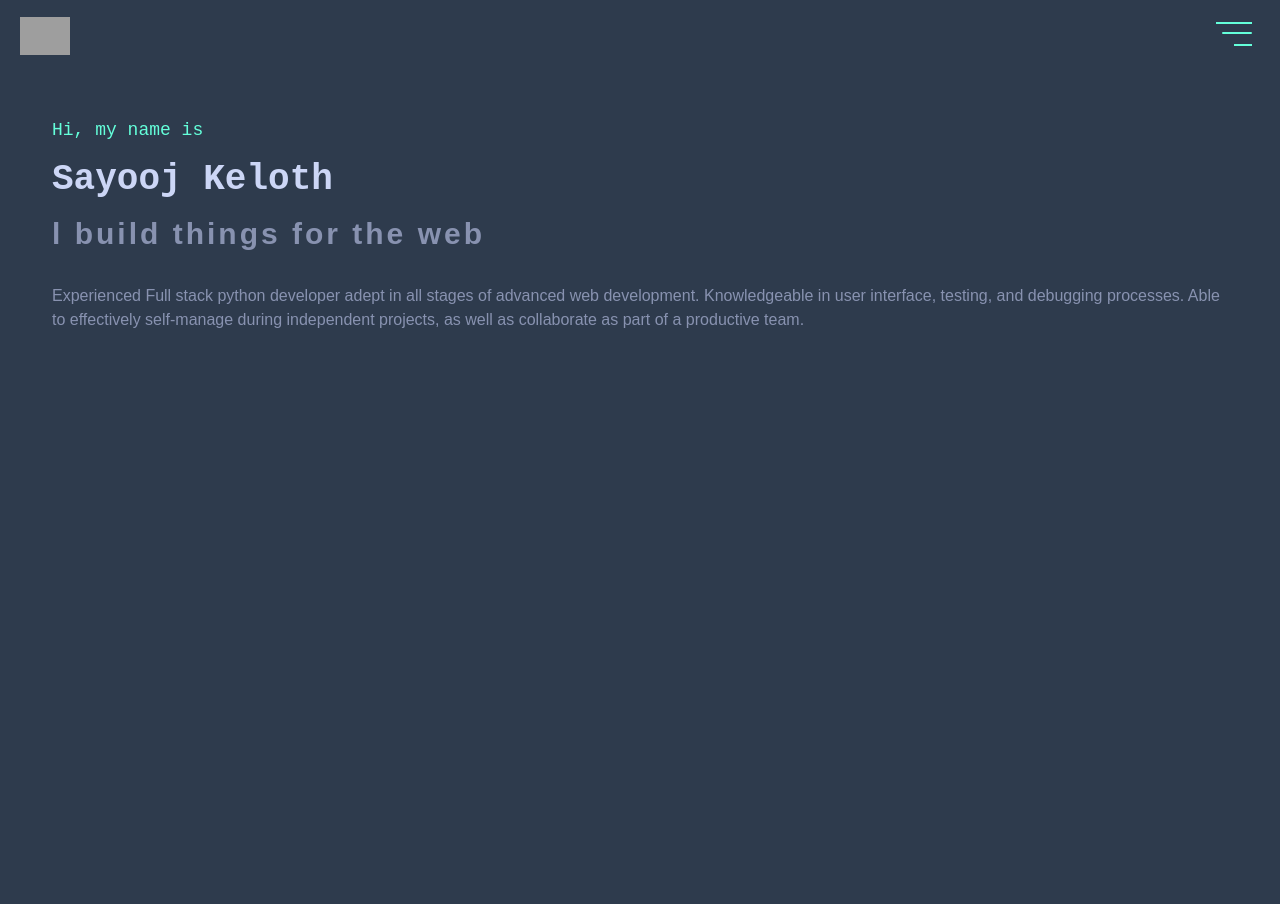
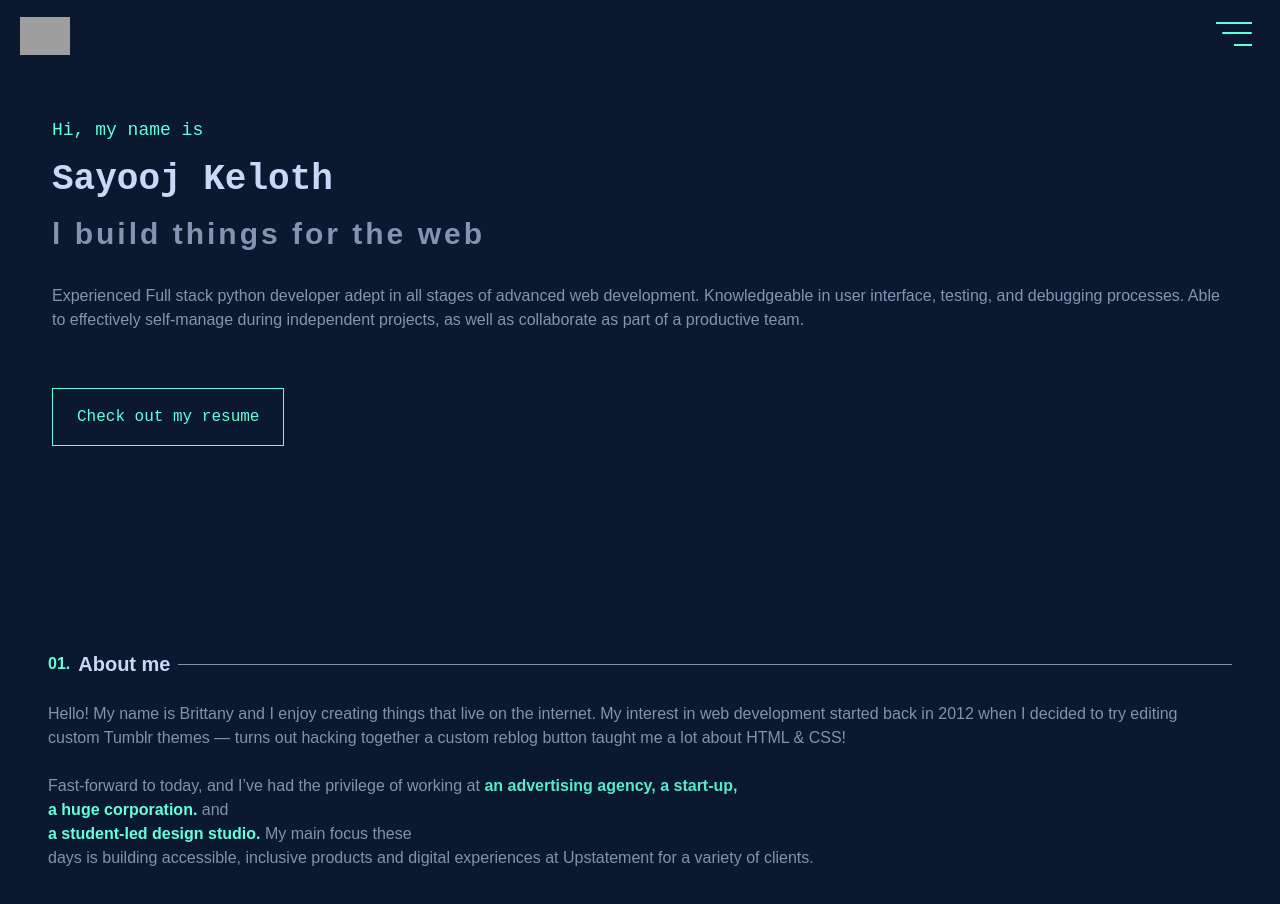
Before and after one commit to Sayoojk221/portfolio_v1, a React (Create React App) app: page / in a window 1280 px wide. Shown: the top 904 px of the page. Before the commit the page ends 800 px from the top, so only its background shows below. Built offline with nearby package versions, Linux system fonts and the light colour scheme; grey boxes are pictures that could not be loaded.

Commit message:
base design about section has started

```diff
--- a/src/components/Hero.js
+++ b/src/components/Hero.js
@@ -1,22 +1,10 @@
 import React from "react";
+import NavBar from "./NavBar";
 
 function Hero() {
   return (
-    <div className="p-3">
-      <header>
-        <nav className="flex justify-between items-center px-2 h-12">
-          <div className="p-0">
-            <img
-              width={50}
-              height={50}
-              src="https://plugins.jetbrains.com/files/10044/181514/icon/pluginIcon.png"
-            />
-          </div>
-          <div className="ham_box mt-4 mx-2">
-            <div className="ham_box_inner"></div>
-          </div>
-        </nav>
-      </header>
+    <header className="p-3">
+      <NavBar />
       <div className="hero__content mx-10 my-14">
         <div className="hero__section_one font-main">
           <p className="text-mainGreen  text-lg">Hi, my name is</p>
@@ -35,9 +23,12 @@ function Hero() {
             independent projects, as well as collaborate as part of a productive
             team.
           </p>
+          <button className="my-14 text-mainGreen font-main text-base bg-transparent py-4 px-6 border border-mainGreen hover:bg-mainGreen transition-colors duration-700 hover:bg-opacity-10">
+            Check out my resume
+          </button>
         </div>
       </div>
-    </div>
+    </header>
   );
 }
 
--- /dev/null
+++ b/src/components/NavBar.js
@@ -0,0 +1,20 @@
+import React from "react";
+
+function NavBar() {
+  return (
+    <nav className="flex justify-between items-center px-2 h-12">
+      <div className="p-0">
+        <img
+          width={50}
+          height={50}
+          src="https://plugins.jetbrains.com/files/10044/181514/icon/pluginIcon.png"
+        />
+      </div>
+      <div className="ham_box mt-4 mx-2">
+        <div className="ham_box_inner"></div>
+      </div>
+    </nav>
+  );
+}
+
+export default NavBar;
--- a/src/components/about.js
+++ b/src/components/about.js
@@ -0,0 +1,42 @@
+import React from "react";
+
+function About() {
+  return (
+    <div className="my-20">
+      <div className="mx-12 text-gray">
+        <div className="my-6  flex justify-start items-center font-semibold ">
+          <span className="text-mainGreen mr-2">01.</span>
+          <span className="text-lightSlate whitespace-nowrap mr-2  text-xl">
+            About me
+          </span>
+          <hr className="w-full" />
+        </div>
+        <p className="my-6">
+          Hello! My name is Brittany and I enjoy creating things that live on
+          the internet. My interest in web development started back in 2012 when
+          I decided to try editing custom Tumblr themes — turns out hacking
+          together a custom reblog button taught me a lot about HTML & CSS!
+        </p>
+        <p className="my-2">
+          Fast-forward to today, and I’ve had the privilege of working at{" "}
+          <span className="text-mainGreen font-bold text-opacity-90 hover:border-b-2 hover:border-b-mainGreen">
+            an advertising agency, a start-up,
+          </span>{" "}
+          <br />
+          <span className="text-mainGreen font-bold hover:border-b-2 hover:border-b-mainGreen">
+            a huge corporation.
+          </span>{" "}
+          and <br />
+          <span className="text-mainGreen font-bold hover:border-b-2 hover:border-b-mainGreen">
+            a student-led design studio.
+          </span>{" "}
+          My main focus these <br />
+          days is building accessible, inclusive products and digital
+          experiences at Upstatement for a variety of clients.
+        </p>
+      </div>
+    </div>
+  );
+}
+
+export default About;
--- a/src/index.css
+++ b/src/index.css
@@ -3,7 +3,7 @@
 @tailwind utilities;
 
 body {
-    background-color: rgba(10, 25, 47, 0.85);
+    background-color: #0a192f;
 }
 
 :root {
--- a/src/layouts/index.js
+++ b/src/layouts/index.js
@@ -3,12 +3,14 @@ import { useSelector } from "react-redux";
 
 import { getUI } from "store/selectors";
 import Hero from "components/Hero";
+import About from "components/About";
 
 function Index() {
 
   return (
     <>
       <Hero />
+      <About />
     </>
   )
 }
--- a/tailwind.config.js
+++ b/tailwind.config.js
@@ -23,7 +23,8 @@ module.exports = {
       'mainGreen':'#64ffda',
       'white':'#fff',
       'slate':'#8892b0',
-      'lightSlate':'#ccd6f6'
+      'lightSlate':'#ccd6f6',
+      'dark-navy':'#020c1b'
     },
     fontFamily: {
       sans: ['Graphik', 'sans-serif'],
```
